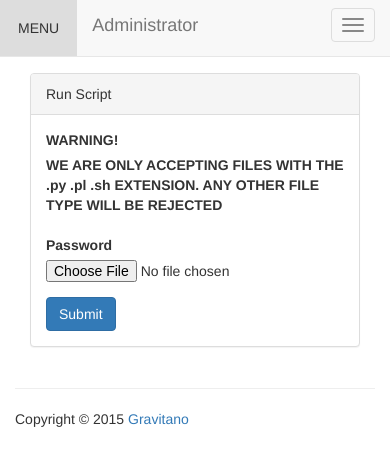
After one commit to madeyoga/VMController-WebService, a Django app: template vmcservice/templates/vmcservice/detail.html in a window 390 px wide. The commit adds this page. Shown: the top 466 px of the page. Run offline with Django 3.2, Linux system fonts and the light colour scheme; the template is opened without the code that fills it, so the values that code supplies are empty; some libraries are stand-ins or nearby versions.

Commit message:
Add new login page & detail.html

```diff
--- /dev/null
+++ b/vmcservice/static/vmcservice/css/styles.css
@@ -0,0 +1,341 @@
+h1.page-header {
+    margin-top: -5px;
+}
+
+.sidebar {
+	padding-left: 0;
+}
+
+.main-container {
+	background: #FFF;
+	padding-top: 15px;
+	margin-top: -20px;
+}
+
+.footer {
+	width: 100%;
+}
+
+:focus {
+	outline: none;
+}
+
+.side-menu {
+	position: relative;
+	width: 100%;
+	height: 100%;
+	background-color: #f8f8f8;
+	border-right: 1px solid #e7e7e7;
+}
+.side-menu .navbar {
+	border: none;
+}
+.side-menu .navbar-header {
+	width: 100%;
+	border-bottom: 1px solid #e7e7e7;
+}
+.side-menu .navbar-nav .active a {
+	background-color: transparent;
+	margin-right: -1px;
+	border-right: 5px solid #e7e7e7;
+}
+.side-menu .navbar-nav li {
+	display: block;
+	width: 100%;
+	border-bottom: 1px solid #e7e7e7;
+}
+.side-menu .navbar-nav li a {
+	padding: 15px;
+}
+.side-menu .navbar-nav li a .glyphicon {
+	padding-right: 10px;
+}
+.side-menu #dropdown {
+	border: 0;
+	margin-bottom: 0;
+	border-radius: 0;
+	background-color: transparent;
+	box-shadow: none;
+}
+.side-menu #dropdown .caret {
+	float: right;
+	margin: 9px 5px 0;
+}
+.side-menu #dropdown .indicator {
+	float: right;
+}
+.side-menu #dropdown > a {
+	border-bottom: 1px solid #e7e7e7;
+}
+.side-menu #dropdown .panel-body {
+	padding: 0;
+	background-color: #f3f3f3;
+}
+.side-menu #dropdown .panel-body .navbar-nav {
+	width: 100%;
+}
+.side-menu #dropdown .panel-body .navbar-nav li {
+	padding-left: 15px;
+	border-bottom: 1px solid #e7e7e7;
+}
+.side-menu #dropdown .panel-body .navbar-nav li:last-child {
+	border-bottom: none;
+}
+.side-menu #dropdown .panel-body .panel > a {
+	margin-left: -20px;
+	padding-left: 35px;
+}
+.side-menu #dropdown .panel-body .panel-body {
+	margin-left: -15px;
+}
+.side-menu #dropdown .panel-body .panel-body li {
+	padding-left: 30px;
+}
+.side-menu #dropdown .panel-body .panel-body li:last-child {
+	border-bottom: 1px solid #e7e7e7;
+}
+.side-menu #search-trigger {
+	background-color: #f3f3f3;
+	border: 0;
+	border-radius: 0;
+	position: absolute;
+	top: 0;
+	right: 0;
+	padding: 15px 18px;
+}
+.side-menu .brand-name-wrapper {
+	min-height: 50px;
+}
+.side-menu .brand-name-wrapper .navbar-brand {
+	display: block;
+}
+.side-menu #search {
+	position: relative;
+	z-index: 1000;
+}
+.side-menu #search .panel-body {
+	padding: 0;
+}
+.side-menu #search .panel-body .navbar-form {
+	padding: 0;
+	padding-right: 50px;
+	width: 100%;
+	margin: 0;
+	position: relative;
+	border-top: 1px solid #e7e7e7;
+}
+.side-menu #search .panel-body .navbar-form .form-group {
+	width: 100%;
+	position: relative;
+}
+.side-menu #search .panel-body .navbar-form input {
+	border: 0;
+	border-radius: 0;
+	box-shadow: none;
+	width: 100%;
+	height: 50px;
+}
+.side-menu #search .panel-body .navbar-form .btn {
+	position: absolute;
+	right: 0;
+	top: 0;
+	border: 0;
+	border-radius: 0;
+	background-color: #f3f3f3;
+	padding: 15px 18px;
+}
+/* Main body section */
+.side-body {
+	margin-left: 310px;
+}
+/* small screen */
+@media (max-width: 768px) {
+	.side-menu {
+		position: relative;
+		width: 100%;
+		height: 0;
+		border-right: 0;
+	}
+
+	.side-menu .navbar {
+		z-index: 999;
+		position: relative;
+		height: 0;
+		min-height: 0;
+		background-color:none !important;
+		border-color: none !important;
+	}
+	.side-menu .brand-name-wrapper .navbar-brand {
+		display: inline-block;
+	}
+	/* Slide in animation */
+	@-moz-keyframes slidein {
+		0% {
+			left: -300px;
+		}
+		100% {
+			left: 10px;
+		}
+	}
+	@-webkit-keyframes slidein {
+		0% {
+			left: -300px;
+		}
+		100% {
+			left: 10px;
+		}
+	}
+	@keyframes slidein {
+		0% {
+			left: -300px;
+		}
+		100% {
+			left: 10px;
+		}
+	}
+	@-moz-keyframes slideout {
+		0% {
+			left: 0;
+		}
+		100% {
+			left: -300px;
+		}
+	}
+	@-webkit-keyframes slideout {
+		0% {
+			left: 0;
+		}
+		100% {
+			left: -300px;
+		}
+	}
+	@keyframes slideout {
+		0% {
+			left: 0;
+		}
+		100% {
+			left: -300px;
+		}
+	}
+	/* Slide side menu*/
+	/* Add .absolute-wrapper.slide-in for scrollable menu -> see top comment */
+	.side-menu-container > .navbar-nav.slide-in {
+		-moz-animation: slidein 300ms forwards;
+		-o-animation: slidein 300ms forwards;
+		-webkit-animation: slidein 300ms forwards;
+		animation: slidein 300ms forwards;
+		-webkit-transform-style: preserve-3d;
+		transform-style: preserve-3d;
+	}
+	.side-menu-container > .navbar-nav {
+		/* Add position:absolute for scrollable menu -> see top comment */
+		position: fixed;
+		left: -300px;
+		width: 300px;
+		top: 43px;
+		height: 100%;
+		border-right: 1px solid #e7e7e7;
+		background-color: #f8f8f8;
+		overflow: auto;
+		-moz-animation: slideout 300ms forwards;
+		-o-animation: slideout 300ms forwards;
+		-webkit-animation: slideout 300ms forwards;
+		animation: slideout 300ms forwards;
+		-webkit-transform-style: preserve-3d;
+		transform-style: preserve-3d;
+	}
+	@-moz-keyframes bodyslidein {
+		0% {
+			left: 0;
+		}
+		100% {
+			left: 300px;
+		}
+	}
+	@-webkit-keyframes bodyslidein {
+		0% {
+			left: 0;
+		}
+		100% {
+			left: 300px;
+		}
+	}
+	@keyframes bodyslidein {
+		0% {
+			left: 0;
+		}
+		100% {
+			left: 300px;
+		}
+	}
+	@-moz-keyframes bodyslideout {
+		0% {
+			left: 300px;
+		}
+		100% {
+			left: 0;
+		}
+	}
+	@-webkit-keyframes bodyslideout {
+		0% {
+			left: 300px;
+		}
+		100% {
+			left: 0;
+		}
+	}
+	@keyframes bodyslideout {
+		0% {
+			left: 300px;
+		}
+		100% {
+			left: 0;
+		}
+	}
+	/* Slide side body*/
+	.side-body {
+		margin-left: 5px;
+		margin-top: 70px;
+		position: relative;
+		-moz-animation: bodyslideout 300ms forwards;
+		-o-animation: bodyslideout 300ms forwards;
+		-webkit-animation: bodyslideout 300ms forwards;
+		animation: bodyslideout 300ms forwards;
+		-webkit-transform-style: preserve-3d;
+		transform-style: preserve-3d;
+	}
+	.body-slide-in {
+		-moz-animation: bodyslidein 300ms forwards;
+		-o-animation: bodyslidein 300ms forwards;
+		-webkit-animation: bodyslidein 300ms forwards;
+		animation: bodyslidein 300ms forwards;
+		-webkit-transform-style: preserve-3d;
+		transform-style: preserve-3d;
+	}
+	/* Hamburger */
+	.navbar-toggle-sidebar {
+		border: 0;
+		float: left;
+		padding: 18px;
+		margin: 0;
+		border-radius: 0;
+		background-color: #f3f3f3;
+	}
+	/* Search */
+	#search .panel-body .navbar-form {
+		border-bottom: 0;
+	}
+	#search .panel-body .navbar-form .form-group {
+		margin: 0;
+	}
+	.side-menu .navbar-header {
+		/* this is probably redundant */
+		position: fixed;
+		z-index: 3;
+		background-color: #f8f8f8;
+	}
+	/* Dropdown tweek */
+	#dropdown .panel-body .navbar-nav {
+		margin: 0;
+	}
+}
--- /dev/null
+++ b/vmcservice/templates/vmcservice/detail.html
@@ -0,0 +1,167 @@
+<!DOCTYPE html>
+<html>
+<head>
+	<title>	</title>
+	<link href="https://maxcdn.bootstrapcdn.com/bootstrap/3.3.0/css/bootstrap.min.css" rel="stylesheet" id="bootstrap-css">
+	<script src="https://code.jquery.com/jquery-1.11.1.min.js"></script>
+	<script src="https://maxcdn.bootstrapcdn.com/bootstrap/3.3.0/js/bootstrap.min.js"></script>
+
+	{% load staticfiles %}
+	<link rel="stylesheet" href="{% static 'vmcservice/css/styles.css' %}">
+</head>
+<body>
+
+
+<nav class="navbar navbar-default navbar-static-top">
+    <div class="container-fluid">
+		<!-- Brand and toggle get grouped for better mobile display -->
+		<div class="navbar-header">
+			<button type="button" class="navbar-toggle navbar-toggle-sidebar collapsed">
+			MENU
+			</button>
+			<button type="button" class="navbar-toggle collapsed" data-toggle="collapse" data-target="#bs-example-navbar-collapse-1">
+				<span class="sr-only">Toggle navigation</span>
+				<span class="icon-bar"></span>
+				<span class="icon-bar"></span>
+				<span class="icon-bar"></span>
+			</button>
+			<a class="navbar-brand" href="#">
+				Administrator
+			</a>
+		</div>
+
+		<!-- Collect the nav links, forms, and other content for toggling -->
+		<div class="collapse navbar-collapse" id="bs-example-navbar-collapse-1">
+			<form class="navbar-form navbar-left" method="GET" role="search">
+				<div class="form-group">
+					<input type="text" name="q" class="form-control" placeholder="Search">
+				</div>
+				<button type="submit" class="btn btn-default"><i class="glyphicon glyphicon-search"></i></button>
+			</form>
+			<ul class="nav navbar-nav navbar-right">
+				<li><a href="http://www.pingpong-labs.com" target="_blank">Visit Site</a></li>
+				<li class="dropdown ">
+					<a href="#" class="dropdown-toggle" data-toggle="dropdown" role="button" aria-expanded="false">
+						Account
+						<span class="caret"></span></a>
+						<ul class="dropdown-menu" role="menu">
+							<li class="dropdown-header">SETTINGS</li>
+							<li class=""><a href="#">Other Link</a></li>
+							<li class=""><a href="#">Other Link</a></li>
+							<li class=""><a href="#">Other Link</a></li>
+							<li class="divider"></li>
+							<li><a href="#">Logout</a></li>
+						</ul>
+					</li>
+				</ul>
+			</div><!-- /.navbar-collapse -->
+		</div><!-- /.container-fluid -->
+	</nav>  	<div class="container-fluid main-container">
+  		<div class="col-md-2 sidebar">
+  			<div class="row">
+	<!-- uncomment code for absolute positioning tweek see top comment in css -->
+	<div class="absolute-wrapper"> </div>
+	<!-- Menu -->
+	<div class="side-menu">
+		<nav class="navbar navbar-default" role="navigation">
+			<!-- Main Menu -->
+			<div class="side-menu-container">
+				<ul class="nav navbar-nav">
+					<li class="active"><a href="#"><span class="glyphicon glyphicon-dashboard"></span> Dashboard</a></li>
+					<li><a href="#"><span class="glyphicon glyphicon-plane"></span> Active Link</a></li>
+					<li><a href="#"><span class="glyphicon glyphicon-cloud"></span> Link</a></li>
+
+					<!-- Dropdown-->
+					<li class="panel panel-default" id="dropdown">
+						<a data-toggle="collapse" href="#dropdown-lvl1">
+							<span class="glyphicon glyphicon-user"></span> Sub Level <span class="caret"></span>
+						</a>
+
+						<!-- Dropdown level 1 -->
+						<div id="dropdown-lvl1" class="panel-collapse collapse">
+							<div class="panel-body">
+								<ul class="nav navbar-nav">
+									<li><a href="#">Link</a></li>
+									<li><a href="#">Link</a></li>
+									<li><a href="#">Link</a></li>
+
+									<!-- Dropdown level 2 -->
+									<li class="panel panel-default" id="dropdown">
+										<a data-toggle="collapse" href="#dropdown-lvl2">
+											<span class="glyphicon glyphicon-off"></span> Sub Level <span class="caret"></span>
+										</a>
+										<div id="dropdown-lvl2" class="panel-collapse collapse">
+											<div class="panel-body">
+												<ul class="nav navbar-nav">
+													<li><a href="#">Link</a></li>
+													<li><a href="#">Link</a></li>
+													<li><a href="#">Link</a></li>
+												</ul>
+											</div>
+										</div>
+									</li>
+								</ul>
+							</div>
+						</div>
+					</li>
+
+					<li><a href="#"><span class="glyphicon glyphicon-signal"></span> Link</a></li>
+
+				</ul>
+			</div><!-- /.navbar-collapse -->
+		</nav>
+
+	</div>
+</div>  		</div>
+  		<div class="col-md-10 content">
+  			  <div class="panel panel-default">
+	<div class="panel-heading">
+		Run Script
+	</div>
+	<div class="panel-body">
+		<form action="uploadScript.php" method="post" enctype="multipart/form-data">
+		  <div class="form-group row">
+		    <label for="staticEmail" class="col-sm-2 col-form-label">WARNING!</label>
+		    <div class="col-sm-10">
+		      <label for="staticEmail" >WE ARE ONLY ACCEPTING FILES WITH THE .py .pl .sh EXTENSION. ANY OTHER FILE TYPE WILL BE REJECTED</label>
+		    </div>
+		  </div>
+		  <div class="form-group row">
+		    <label for="inputPassword" class="col-sm-2 col-form-label">Password</label>
+		    <div class="col-sm-10">
+		      <input type="file" name="fileToUpload" id="fileToUpload" required>
+		    </div>
+		  </div>
+
+		  <button type="submit" class="btn btn-primary">Submit</button>
+		</form>
+	</div>
+</div>
+  		</div>
+  		<footer class="pull-left footer">
+  			<p class="col-md-12">
+  				<hr class="divider">
+  				Copyright &COPY; 2015 <a href="http://www.pingpong-labs.com">Gravitano</a>
+  			</p>
+  		</footer>
+  	</div>
+
+  	<script>
+  		$(document).ready(function(){
+  			$(function(){
+			  	$('.navbar-toggle-sidebar').click(function () {
+			  		$('.navbar-nav').toggleClass('slide-in');
+			  		$('.side-body').toggleClass('body-slide-in');
+			  		$('#search').removeClass('in').addClass('collapse').slideUp(200);
+			  	});
+
+			  	$('#search-trigger').click(function () {
+			  		$('.navbar-nav').removeClass('slide-in');
+			  		$('.side-body').removeClass('body-slide-in');
+			  		$('.search-input').focus();
+			  	});
+		    });
+  		});
+  	</script>
+</body>
+</html>
```
Also changed, not shown: vmcservice/static/vmcservice/css/login.css (added, +62 -0 lines), vmcservice/templates/vmcservice/login.html (+38 -8 lines), vmcservice/templates/vmcservice/login_old.html (added, +17 -0 lines).
